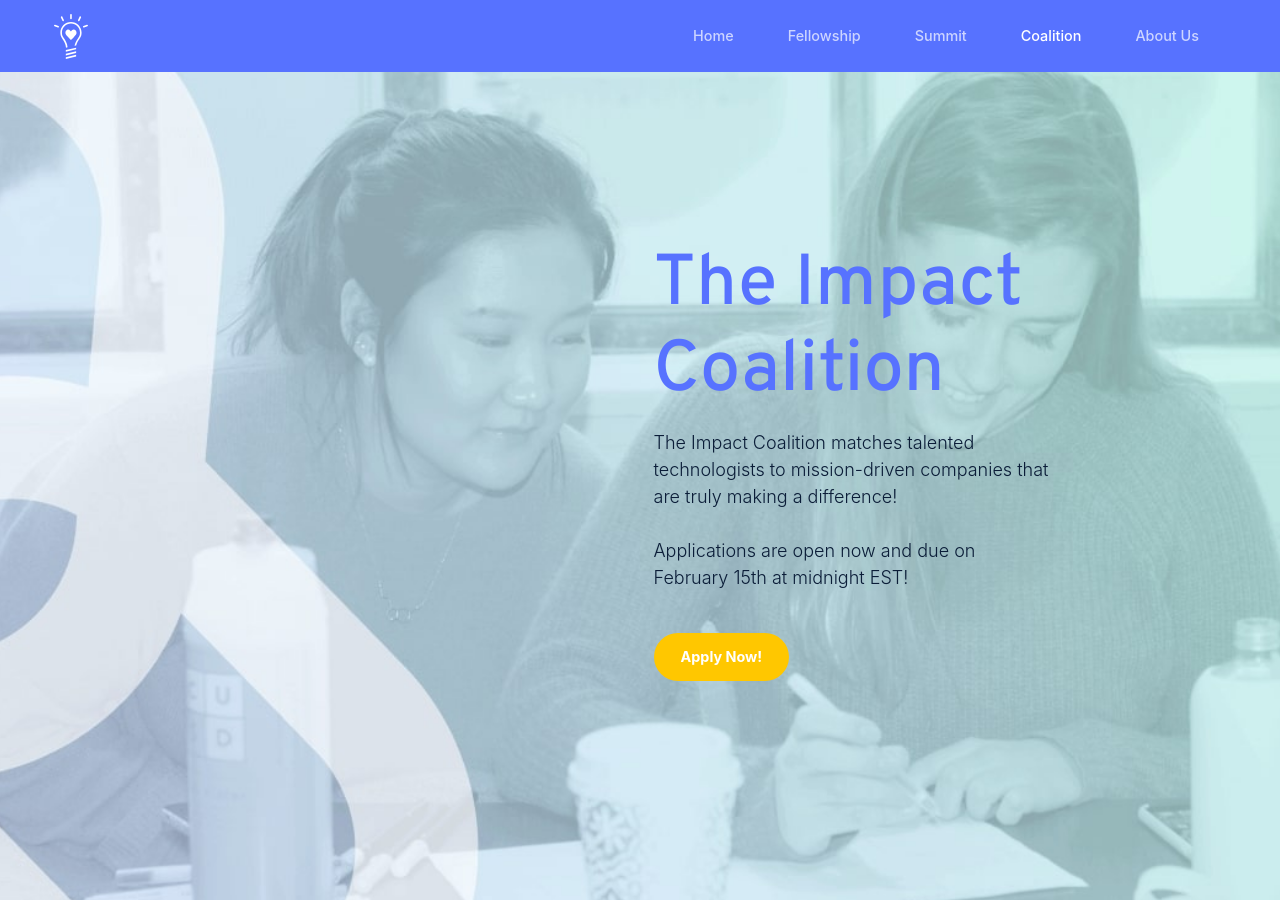
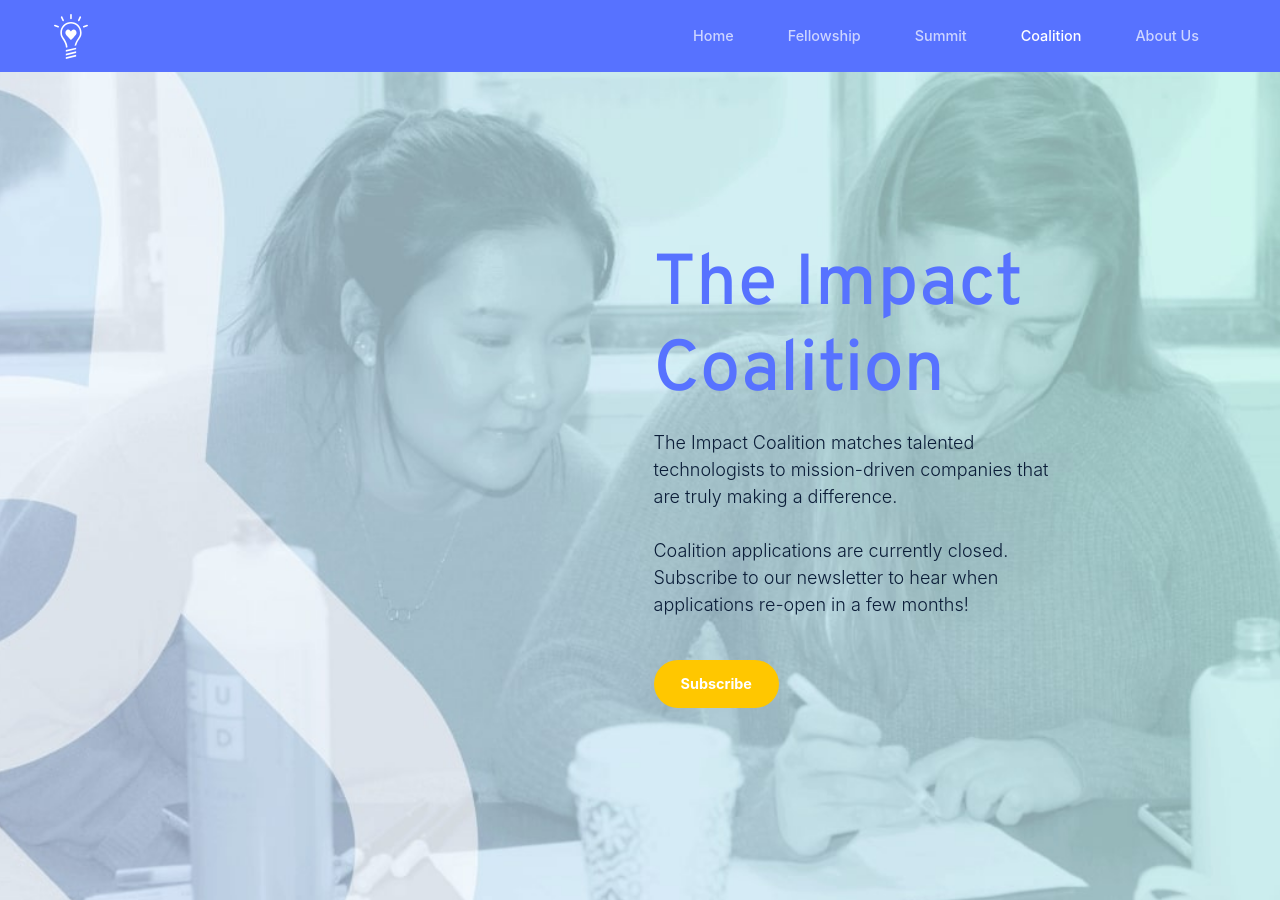
Before and after one commit to impact-labs/impact-labs.github.io, a Jekyll site: the page built from pages/coalition.html, in a window 1280 px wide and 900 px high. Built offline with Jekyll 4.4.1, drawn with Linux system fonts in a browser that asks for light colours; some of the changed text lies outside the part shown.

Commit message:
close applications

```diff
--- a/pages/coalition.html
+++ b/pages/coalition.html
@@ -11,12 +11,12 @@ image: /assets/images/seo/coalition.jpg
 			<div class="col-10 col-md-4" style="margin-bottom: 20px">
 				<h1>The Impact Coalition</h1>
 				<p class="lead">
-					The Impact Coalition matches talented technologists to mission-driven companies that are truly making a difference!
+					The Impact Coalition matches talented technologists to mission-driven companies that are truly making a difference.
 					<br/>
 					<br/>
-					Applications are open now and due on February 15th at midnight EST!
+					Coalition applications are currently closed. Subscribe to our newsletter to hear when applications re-open in a few months!
 				</p>
-				<a class="btn btn-warning mt-3" role="button" aria-pressed="true" target="_blank" href="https://airtable.com/shrkuWgFjDpUH5elA">Apply Now!</a>
+				<a class="btn btn-warning mt-3" role="button" aria-pressed="true" target="_blank" href="https://airtable.com/shrn3Sw913prQ2y6W">Subscribe</a>
 			</div>
 			<div class="col-1 col-md-2"></div>
 		</div>
@@ -86,10 +86,10 @@ image: /assets/images/seo/coalition.jpg
 			<div class="col-12 col-md-4 lead" style="margin-top:-150px; margin-left:-50px;">
 				<h2>Save the Date</h2>
 				<p>
-					Applications are due on February 15th. They're processed on a rolling basis, so the sooner you apply, the better!
+					Applications for the first 2023 Coalition cycle are closed.
 				</p>
 				<p>
-					Here’s what you can expect the process to look like:
+					Once our second cycle starts, here’s what you can expect the process to look like:
 				</p>
 			</div>
 			<div class="col-0 col-md-1"></div>
@@ -115,7 +115,6 @@ image: /assets/images/seo/coalition.jpg
 		<div class="col-md-8 col-9">
 			<h3 style="color: black">Submit Your Application</h3>
 			<p>This program is designed for those seeking engineering, product management, or design roles. That being said, anyone is welcome to apply!</p>
-			<a class="btn btn-secondary mt-3" role="button" aria-pressed="true" target="_blank" href="https://airtable.com/shrkuWgFjDpUH5elA">Apply Now!</a>
 		</div>
 		</div>
 		<div class="row mb-5">
```
